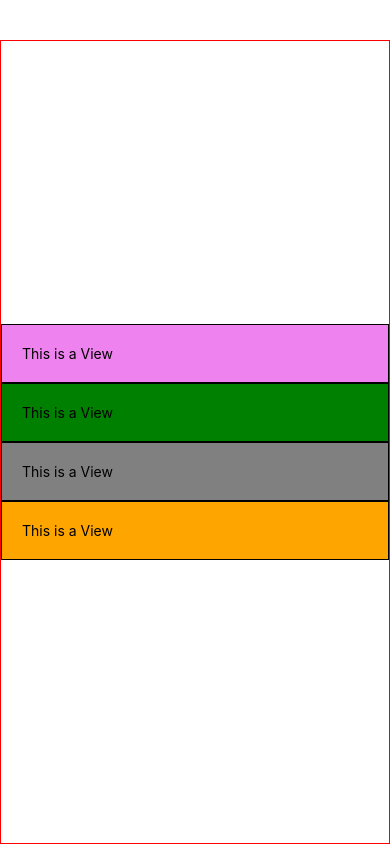
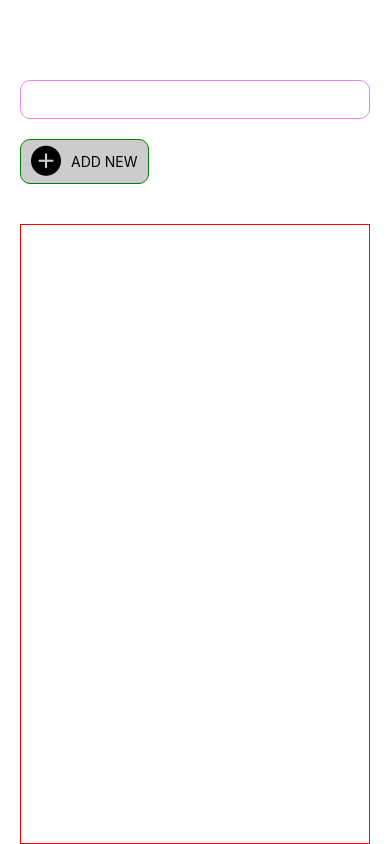
Before and after one commit to buihieus/react-native, a React Native app: screen / in a window 390 px wide. Built offline with nearby package versions, Linux system fonts and the light colour scheme.

Commit message:
het video 44

```diff
--- a/App.tsx
+++ b/App.tsx
@@ -23,22 +23,22 @@ export default function App(){
         setTodoList(newTodo);
     }
     return (
-        <FlexBox/>
-        // <TouchableWithoutFeedback
-        // onPress={() => Keyboard.dismiss()}>
-        // <View style={styles.container}>
+        // <FlexBox/>
+        <TouchableWithoutFeedback
+        onPress={() => Keyboard.dismiss()}>
+        <View style={styles.container}>
 
-        // <InputTodo
-        // addTodo={addTodo}
-        // />
+        <InputTodo
+        addTodo={addTodo}
+        />
 
-        // <ListTodo
-        // todoList={todoList}
-        // deleteTodo={deleteTodo}
-        // />
+        <ListTodo
+        todoList={todoList}
+        deleteTodo={deleteTodo}
+        />
 
-        // </View>
-        // </TouchableWithoutFeedback>
+        </View>
+        </TouchableWithoutFeedback>
     );
 
 }
--- a/components/button/mine.button.tsx
+++ b/components/button/mine.button.tsx
@@ -31,7 +31,8 @@ const MineButton=(props:IProps)=>{
         <Pressable
         style={({pressed})=> ({
             opacity:pressed=== true?0.5:1,
-            alignSelf:"flex-start"
+            alignSelf:"flex-start"// fit-content
+
         })}
         onPress={onPress}
         >
--- a/components/todo/flexbox.tsx
+++ b/components/todo/flexbox.tsx
@@ -1,34 +1,47 @@
-import { View, Text,StyleSheet } from "react-native";
+import { View, Text,StyleSheet, ScrollView } from "react-native";
 const styles = StyleSheet.create({
-    // react native default styles display flex
+    // react native default styles display flex => colums
     container:{
         flex:1,
         marginTop:40,
         borderWidth:1,
         borderColor:'red',
-        // flexDirection:'row',
-        // để ngang các chiều cảu cột
         justifyContent:'center',
+        flexDirection:'column', //oy phụ thuộc vào thằng này khi nó muốn cnaw theo chiều nào
+        // alignItems: 'center',//ox
+
+        // justifyContent:'center',
+        // flexDirection:'row', //ox
+        // alignItems: 'flex-end',// oy
+
     },
     item1: {
         borderWidth:1,
         padding:20,
         backgroundColor:'violet',
+        flex:2,
+        width:60
     },
     item2: {
+        flex:1,
         borderWidth:1,
         padding:20,
         backgroundColor:'green',
+        width:60
     },
     item3: {
+        flex:1,
         borderWidth:1,
         padding:20,
         backgroundColor:'gray',
+        width:60
     },
     item4: {
+        flex:1,
         borderWidth:1,
         padding:20,
         backgroundColor:'orange',
+        width:60
     },
 })
 //height, width
--- a/package.json
+++ b/package.json
@@ -16,7 +16,7 @@
   "dependencies": {
     "@react-navigation/drawer": "6.7.2",
     "@react-navigation/native": "6.1.18",
-    "@react-navigation/native-stack": "6.10.1",
+    "@react-navigation/native-stack": "6.11.0",
     "expo": "52.0.10",
     "expo-font": "13.0.1",
     "expo-splash-screen": "0.29.13",
```
Also changed, not shown: 1 other file (tests, documents, lock files or other folders). Lines whose indentation alone changed are shown as unchanged.
